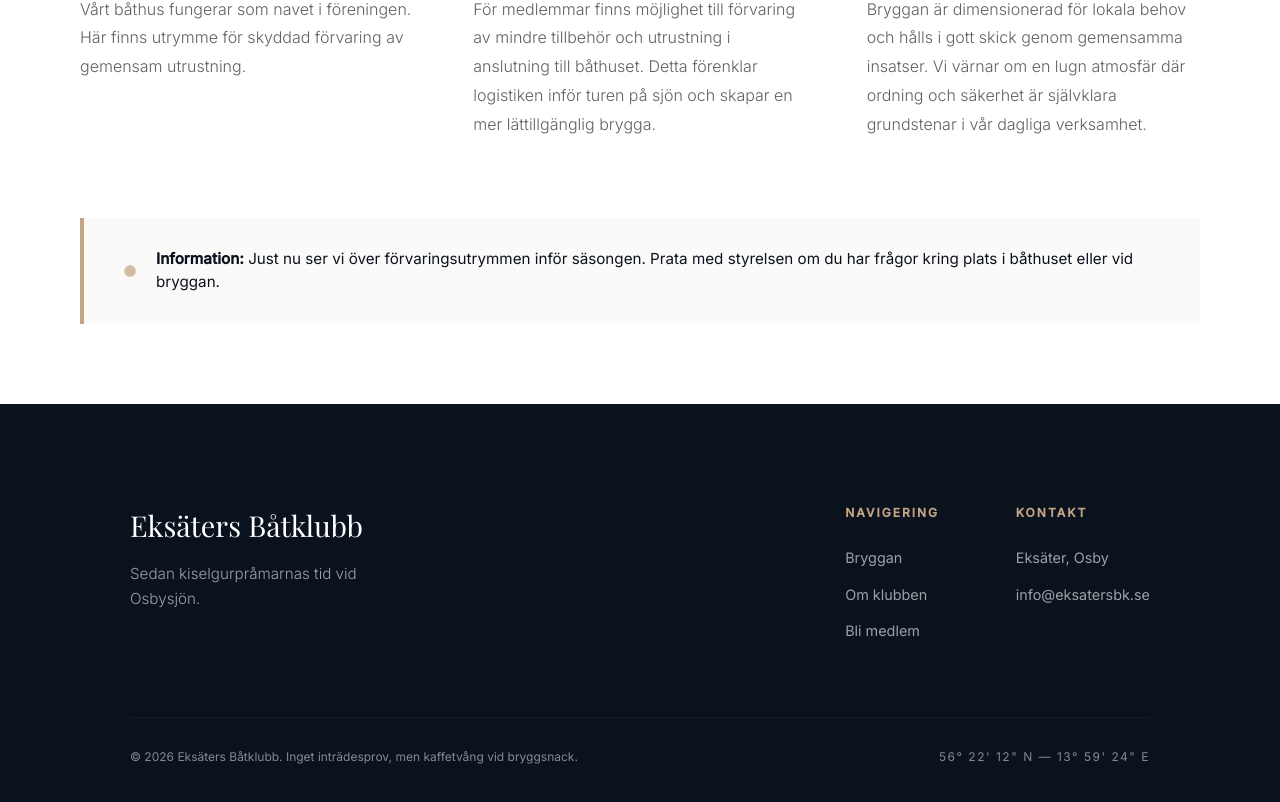
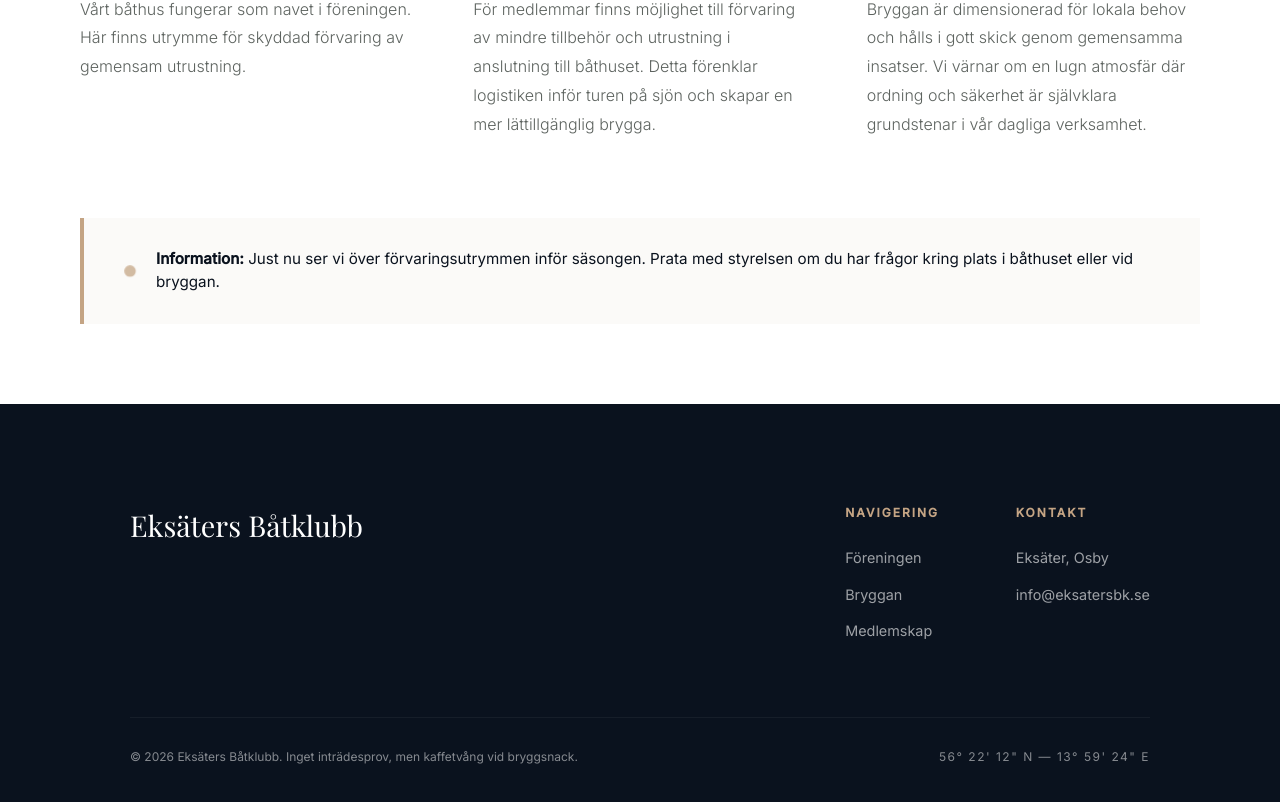
Before and after one commit to christofercodes-dev/Eksater-batklubb, a Next.js app: page /bryggan in a window 1280 px wide. Shown: the part 607-1409 px from the top of the page. Built offline with nearby package versions, Linux system fonts and the light colour scheme.

Commit message:
Fixat scroll

```diff
--- a/app/globals.css
+++ b/app/globals.css
@@ -1,4 +1,8 @@
 @import "tailwindcss";
+
+html {
+  scroll-behavior: smooth;
+}
 
 :root {
   --background: #0a121e;
@@ -19,6 +23,8 @@
   }
 }
 
+
+
 body {
   background: var(--background);
   color: var(--foreground);
--- a/components/Footer.tsx
+++ b/components/Footer.tsx
@@ -8,15 +8,15 @@ const Footer: React.FC = () => {
         <div className={styles.top}>
           <div className={styles.brand}>
             <h3>Eksäters Båtklubb</h3>
-            <p>Sedan kiselgurpråmarnas tid vid Osbysjön.</p>
+            {/* <p>Sedan kiselgurpråmarnas tid vid Osbysjön.</p> */}
           </div>
 
           <div className={styles.links}>
             <div className={styles.linkGroup}>
               <h4>Navigering</h4>
-              <a href="#bryggan">Bryggan</a>
-              <a href="#om-oss">Om klubben</a>
-              <a href="#medlem">Bli medlem</a>
+              <a href="/about">Föreningen</a>
+              <a href="/bryggan">Bryggan</a>
+              <a href="/#membership">Medlemskap</a>
             </div>
             <div className={styles.linkGroup}>
               <h4>Kontakt</h4>
--- a/components/Hero.tsx
+++ b/components/Hero.tsx
@@ -39,7 +39,7 @@ const Hero: React.FC = () => {
           </p>
           <div className={`${styles.buttonGroup} ${isMounted ? styles.fadeInUpDelay3 : ''}`}>
             <a href="#membership" className={styles.ctaPrimary}>Bli medlem</a>
-            <a href="/bryggan" className={styles.ctaSecondary}>Utforska hamnen</a>
+            <a href="/bryggan" className={styles.ctaSecondary}>Utforska bryggan</a>
           </div>
         </div>
 
--- a/components/Navbar.tsx
+++ b/components/Navbar.tsx
@@ -62,7 +62,7 @@ const Navbar: React.FC<NavbarProps> = ({ forceSolid = false }) => {
               <Link href="/bryggan" onClick={closeMenu}>Bryggan</Link>
             </li>
             <li>
-              <Link href="/#membership" onClick={closeMenu}>Medlemskap</Link>
+            <Link href="/#membership" onClick={closeMenu}>Medlemskap</Link>
             </li>
           </ul>
 
```
